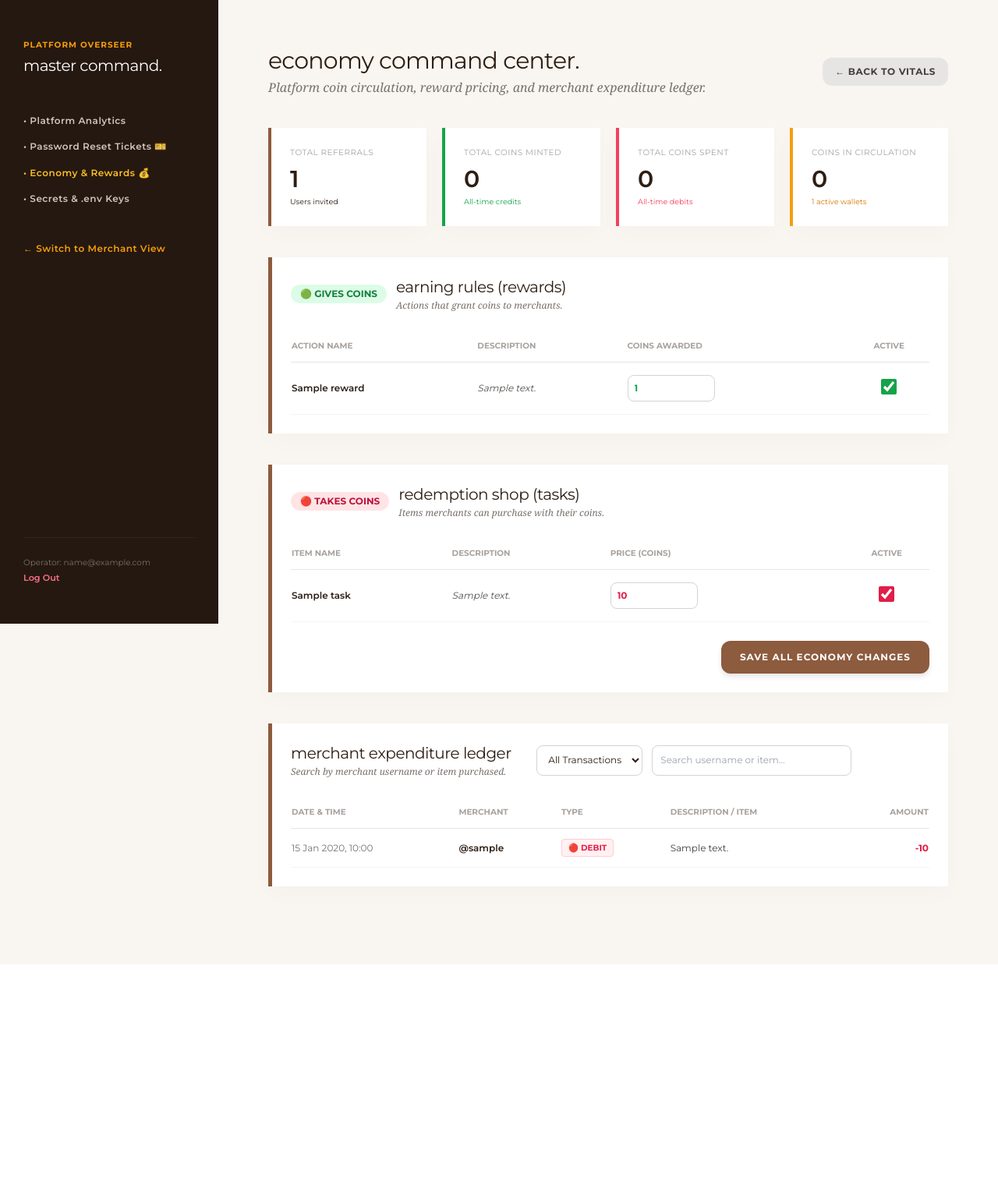
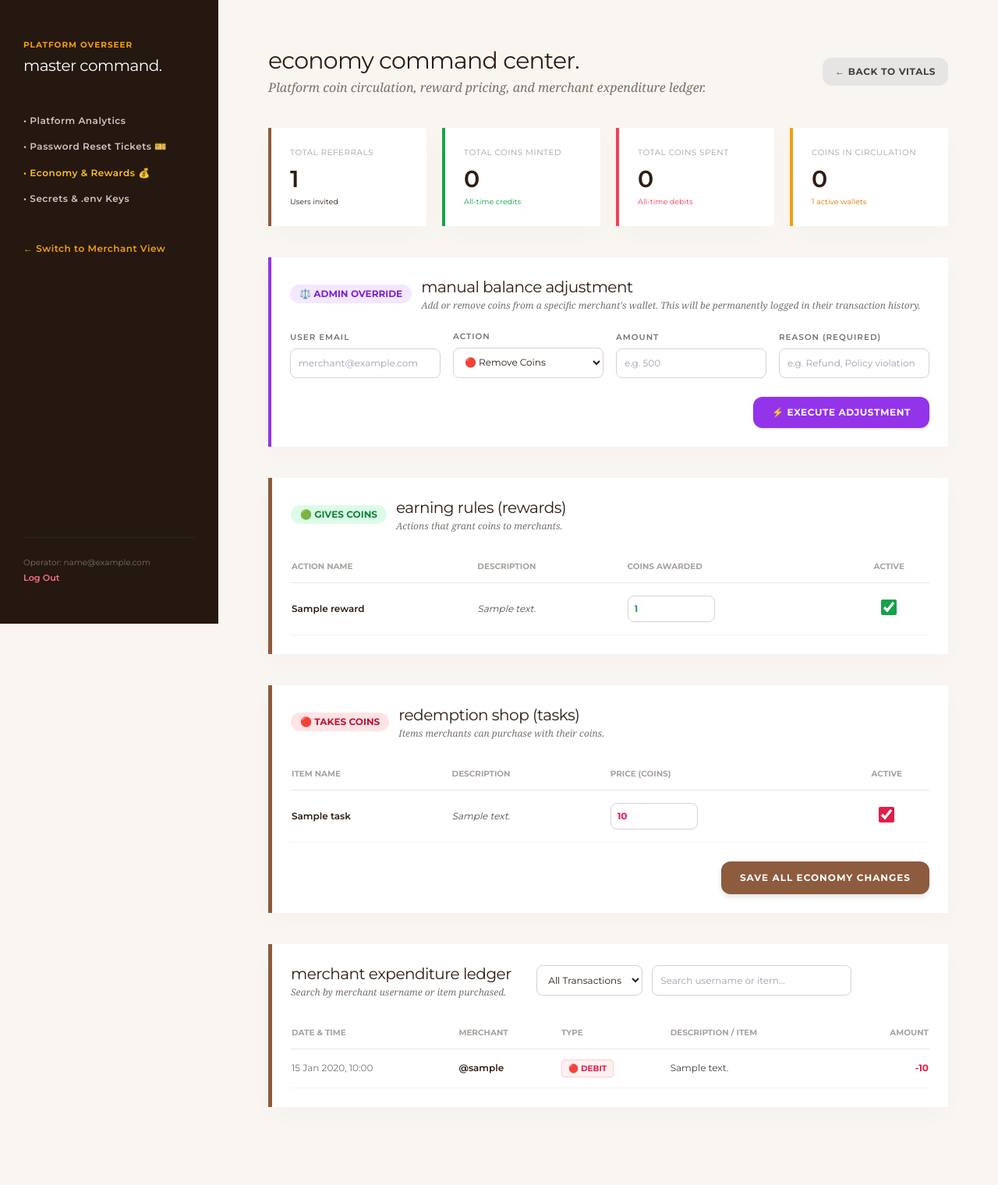
Before and after one commit to adebayo-victor/Marketplacev_2, a Flask app: page /admin/economy in a window 1280 px wide. Shown: the whole page at 78% size. Before the commit the page ends 1237 px from the top, so only its background shows below. Run offline with Flask 3, Linux system fonts and the light colour scheme; a user stored in the database is signed in; tables that the repository leaves empty hold one stand-in row (values such as "Sample post"); some libraries are stand-ins or nearby versions.

Commit message:
Add manual balance adjustment feature for admins
Added a manual balance adjustment section for administrators to modify merchant wallets. This includes a form for user email, action type, amount, and reason for adjustment.

```diff
--- a/app/templates/admin/economy.html
+++ b/app/templates/admin/economy.html
@@ -38,9 +38,51 @@
     </div>
 </div>
 
+<!-- ⚖️ 2. MANUAL BALANCE ADJUSTMENT (NEW) -->
+<div class="section-box mb-10 p-6 border-l-4 border-l-purple-600">
+    <div class="flex items-center gap-3 mb-6">
+        <span class="bg-purple-100 text-purple-700 font-ui font-bold text-xs px-3 py-1 rounded-full">⚖️ ADMIN OVERRIDE</span>
+        <div>
+            <h2 class="font-ui text-xl font-normal lowercase tracking-tight m-0">manual balance adjustment</h2>
+            <p class="font-serif italic text-xs text-stone-500 mt-0.5">Add or remove coins from a specific merchant's wallet. This will be permanently logged in their transaction history.</p>
+        </div>
+    </div>
+
+    <form method="POST" action="{{ url_for('admin.adjust_balance') }}" class="grid grid-cols-1 md:grid-cols-2 lg:grid-cols-4 gap-4 items-end">
+        <div>
+            <label class="block font-ui text-[0.65rem] font-semibold uppercase tracking-[1px] text-stone-500 mb-1.5">User Email</label>
+            <input type="email" name="user_email" required class="w-full p-2.5 border border-stone-300 rounded-lg font-ui text-xs outline-none focus:border-purple-500 bg-white" placeholder="merchant@example.com">
+        </div>
+
+        <div>
+            <label class="block font-ui text-[0.65rem] font-semibold uppercase tracking-[1px] text-stone-500 mb-1.5">Action</label>
+            <select name="action" class="w-full p-2.5 border border-stone-300 rounded-lg font-ui text-xs outline-none focus:border-purple-500 bg-white">
+                <option value="remove">🔴 Remove Coins</option>
+                <option value="add">🟢 Add Coins</option>
+            </select>
+        </div>
+
+        <div>
+            <label class="block font-ui text-[0.65rem] font-semibold uppercase tracking-[1px] text-stone-500 mb-1.5">Amount</label>
+            <input type="number" name="amount" min="1" required class="w-full p-2.5 border border-stone-300 rounded-lg font-ui text-xs outline-none focus:border-purple-500 bg-white" placeholder="e.g. 500">
+        </div>
+
+        <div>
+            <label class="block font-ui text-[0.65rem] font-semibold uppercase tracking-[1px] text-stone-500 mb-1.5">Reason (Required)</label>
+            <input type="text" name="reason" required class="w-full p-2.5 border border-stone-300 rounded-lg font-ui text-xs outline-none focus:border-purple-500 bg-white" placeholder="e.g. Refund, Policy violation">
+        </div>
+
+        <div class="md:col-span-2 lg:col-span-4 flex justify-end mt-2">
+            <button type="submit" class="bg-purple-600 hover:bg-purple-700 text-white font-ui font-bold text-xs uppercase tracking-wider px-6 py-3 rounded-xl shadow transition flex items-center gap-2">
+                <span>⚡ Execute Adjustment</span>
+            </button>
+        </div>
+    </form>
+</div>
+
 <form method="POST" action="{{ url_for('admin.economy') }}">
 
-    <!-- 2. EARNING RULES (GIVES COINS) -->
+    <!-- 3. EARNING RULES (GIVES COINS) -->
     <div class="section-box mb-10 p-6">
         <div class="flex items-center gap-3 mb-6">
             <span class="bg-green-100 text-green-700 font-ui font-bold text-xs px-3 py-1 rounded-full">🟢 GIVES COINS</span>
@@ -80,7 +122,7 @@
         </table>
     </div>
 
-    <!-- 3. REDEMPTION SHOP (TAKES COINS) -->
+    <!-- 4. REDEMPTION SHOP (TAKES COINS) -->
     <div class="section-box mb-10 p-6">
         <div class="flex items-center gap-3 mb-6">
             <span class="bg-rose-100 text-rose-700 font-ui font-bold text-xs px-3 py-1 rounded-full">🔴 TAKES COINS</span>
@@ -124,10 +166,10 @@
                 Save All Economy Changes
             </button>
         </div>
+    </div>
 </form> <!-- End of Pricing Form -->
-        </div>
 
-    <!-- 4. TRANSACTION LEDGER & SEARCH ("Detailed searching typeshiii") -->
+<!-- 5. TRANSACTION LEDGER & SEARCH -->
 <div class="section-box mb-10 p-6">
     <div class="flex flex-wrap justify-between items-center gap-4 mb-6">
         <div>
@@ -197,5 +239,4 @@
     </table>
 </div>
 
-</div> <!-- End Container -->
 {% endblock %}
```
Lines whose indentation alone changed are shown as unchanged.
